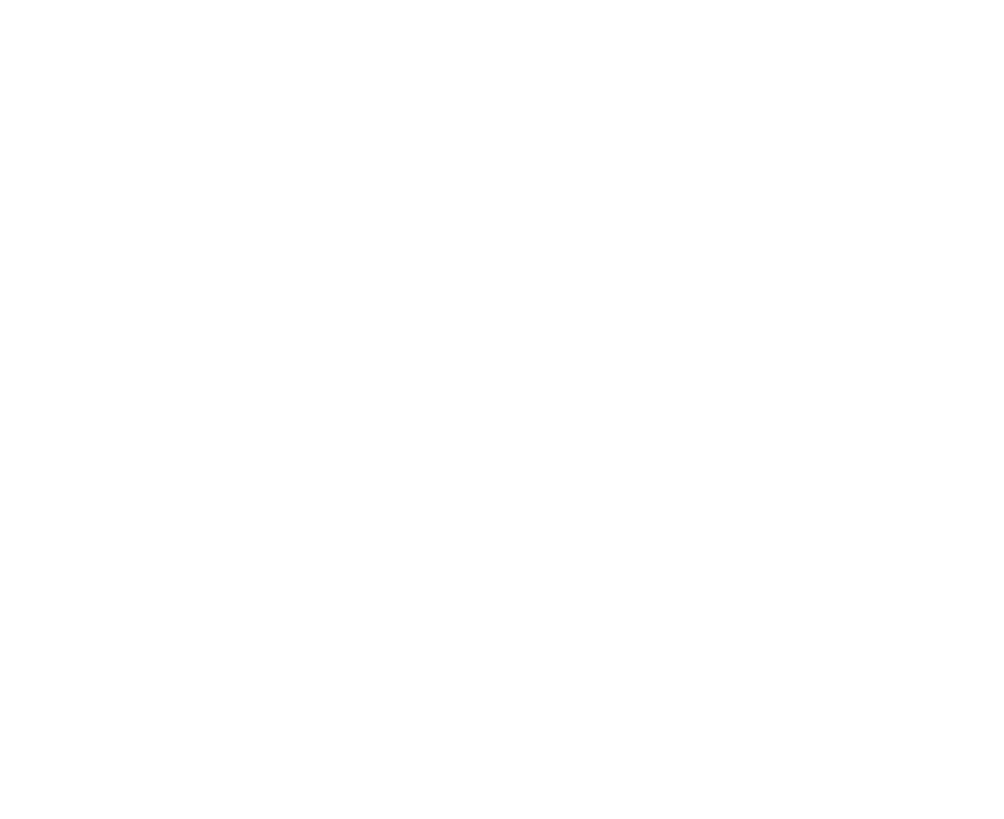
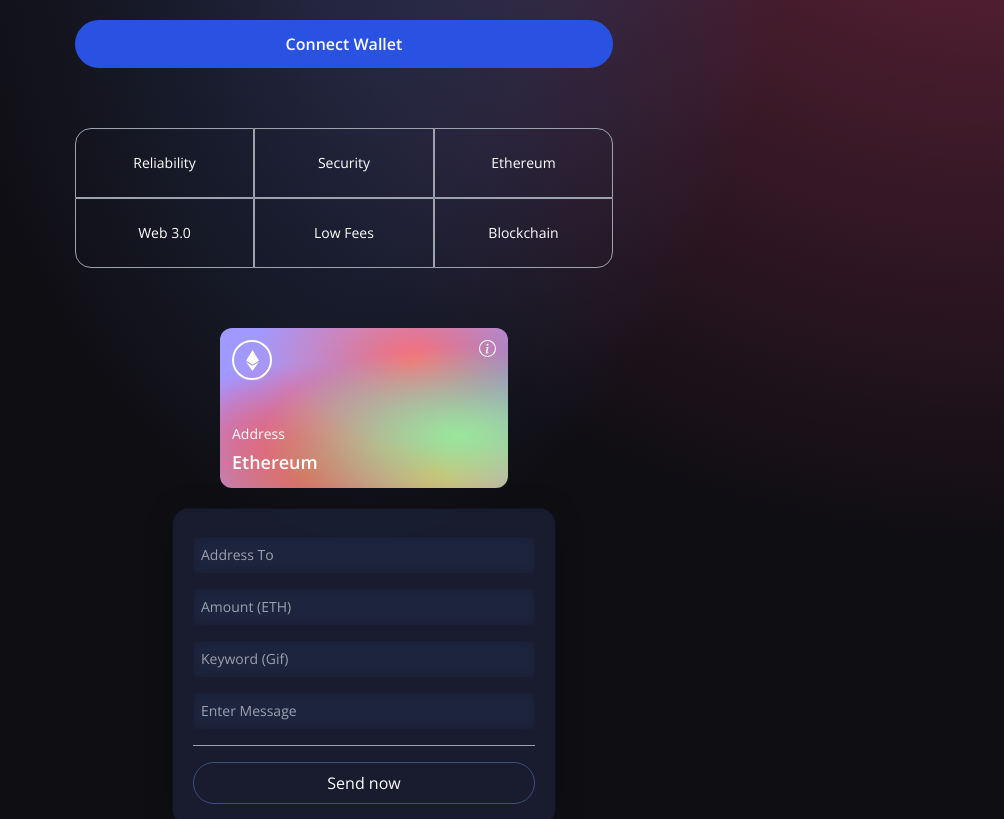
Before and after one commit to sumitshinde-84/Krypt, a React (Create React App) app in the folder client/: page / in a window 1280 px wide. Shown: the part 324-1143 px from the top of the page, without its empty margins (276-1280 px from the left). Before the commit the page ends 800 px from the top, so only its background shows below. Built offline with nearby package versions, Linux system fonts and the light colour scheme.

Commit message:
add welcome component

```diff
--- a/client/src/components/Welcome.jsx
+++ b/client/src/components/Welcome.jsx
@@ -1,6 +1,113 @@
+import React, { useContext } from "react";
+import { AiFillPayCircle } from "react-icons/ai"
+import {SiEthereum} from "react-icons/si"
+import {BsInfoCircle} from "react-icons/bs"
+
+
+
+import {Loader} from "./"
+const companyCommonStyles = "min-h-[70px] sm:px-0 px-2 sm:min-w-[120px] flex justify-center items-center border-[0.5px] border-gray-400 text-sm font-light text-white";
+
+
+
 const Welcome = ()=>{
+
+    const Input = ({ placeholder, name, type, value, handleChange }) => (
+        <input
+          placeholder={placeholder}
+          type={type}
+          step="0.0001"
+          value={value}
+          onChange={(e) => handleChange(e, name)}
+          className="my-2 w-full rounded-sm p-2 outline-none bg-transparent text-white border-none text-sm white-glassmorphism"
+        />
+      );
+
+    const connectWallet = ()=>{
+
+    }
+
+
+
+
+
+
     return(
-        <h1>Welcome</h1>
+       <div className="flex w-full justify-center items-center">
+        <div className="flex mf:flex-row flex-col items-start justify-between md:p-20 py-12 px-4">
+            <div className="flex flex-1 justify-start md:mr-10 flex-col">
+                <h1 className="text-3xl sm:text-5xl text-white text-gradient py-1">
+                    Send Crypto <br /> across the world
+                </h1>
+                <p className="text-left mt-5 text-white font-light md:w-9/12 w-11/12 text-base">
+                    Explore the crypto world. Buy and Sell cryptocurrencies easily on Krypto.
+                </p>
+                <button
+                    type="button"
+                    onClick={connectWallet}
+                    className="flex flex-row justify-center items-center my-5 bg-[#2952e3] p-3 rounded-full cursor-pointer hover:bg-[#2546bd]"
+                >
+                    <p className="text-white text-base font-semibold">Connect Wallet</p>
+                </button>
+                <div className="grid sm:grid-cols-3 grid-cols-2 w-full mt-10">
+            <div className={`rounded-tl-2xl ${companyCommonStyles}`}>
+              Reliability
+            </div>
+            <div className={companyCommonStyles}>Security</div>
+            <div className={`sm:rounded-tr-2xl ${companyCommonStyles}`}>
+              Ethereum
+            </div>
+            <div className={`sm:rounded-bl-2xl ${companyCommonStyles}`}>
+              Web 3.0
+            </div>
+            <div className={companyCommonStyles}>Low Fees</div>
+            <div className={`rounded-br-2xl ${companyCommonStyles}`}>
+              Blockchain
+
+          </div>
+        </div>
+        </div>
+        <div className="flex flex-col flex-1 items-center justify-start w-full mf:mt-0 mt-10">
+          <div className="p-3 flex justify-end items-start flex-col rounded-xl h-40 sm:w-72 w-full my-5 eth-card .white-glassmorphism ">
+            <div className="flex justify-between flex-col w-full h-full">
+              <div className="flex justify-between items-start">
+                <div className="w-10 h-10 rounded-full border-2 border-white flex justify-center items-center">
+                  <SiEthereum fontSize={21} color="#fff" />
+                </div>
+                <BsInfoCircle fontSize={17} color="#fff" />
+              </div>
+              <div>
+                <p className="text-white font-light text-sm">
+                Address
+                </p>
+                <p className="text-white font-semibold text-lg mt-1">
+                  Ethereum
+                </p>
+              </div>
+            </div>
+          </div>
+          <div className="p-5 sm:w-96 w-full flex flex-col justify-start items-center blue-glassmorphism">
+            <Input placeholder="Address To" name="addressTo" type="text"  />
+            <Input placeholder="Amount (ETH)" name="amount" type="number"  />
+            <Input placeholder="Keyword (Gif)" name="keyword" type="text"  />
+            <Input placeholder="Enter Message" name="message" type="text"  />
+            <div className="h-[1px] w-full bg-gray-400 my-2" />
+
+{false
+  ? <Loader />
+  : (
+    <button
+      type="button"
+
+      className="text-white w-full mt-2 border-[1px] p-2 border-[#3d4f7c] hover:bg-[#3d4f7c] rounded-full cursor-pointer"
+    >
+      Send now
+    </button>
+  )}
+          </div>
+        </div>
+        </div>
+       </div>
     )
 }
 
```
